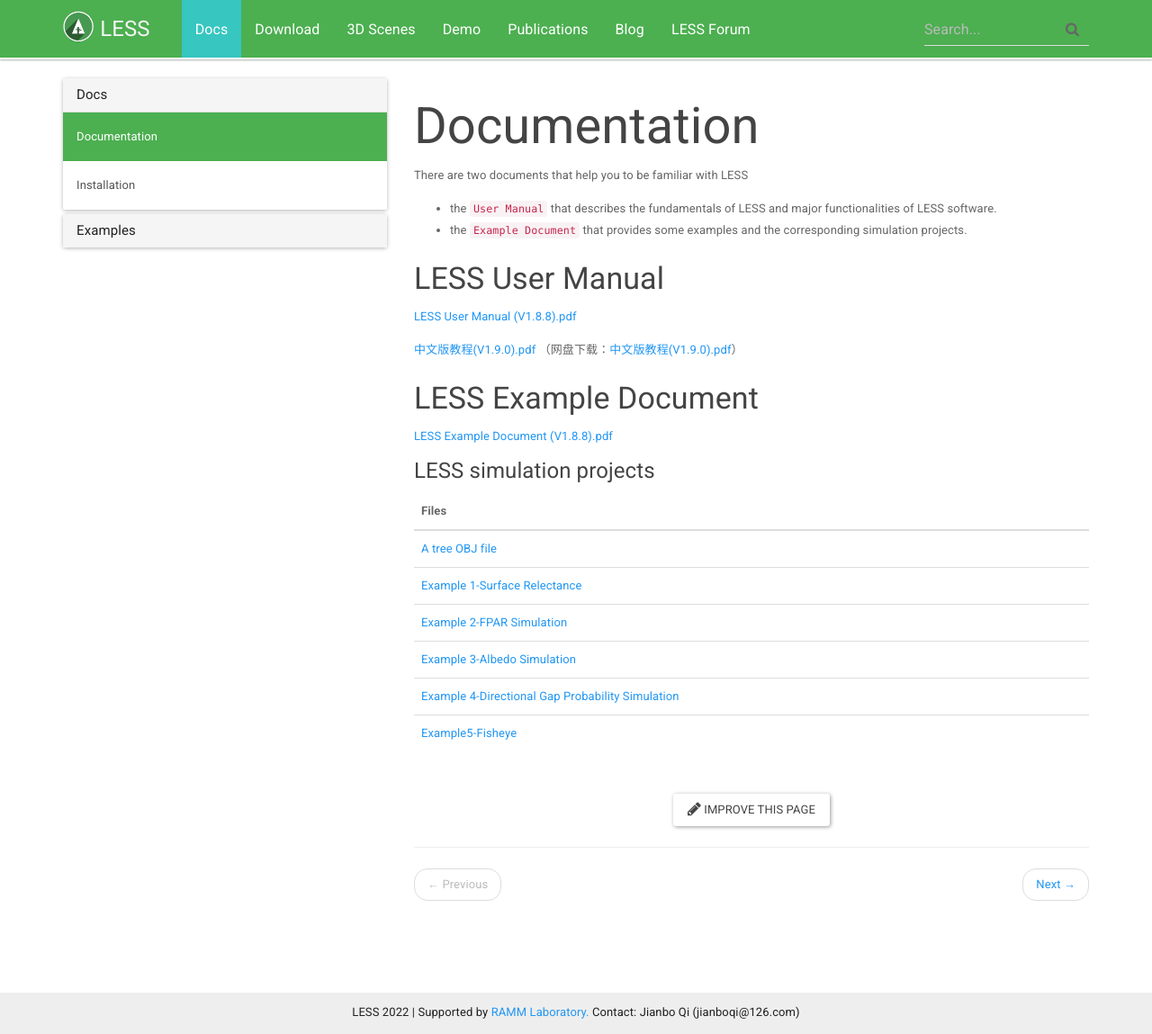
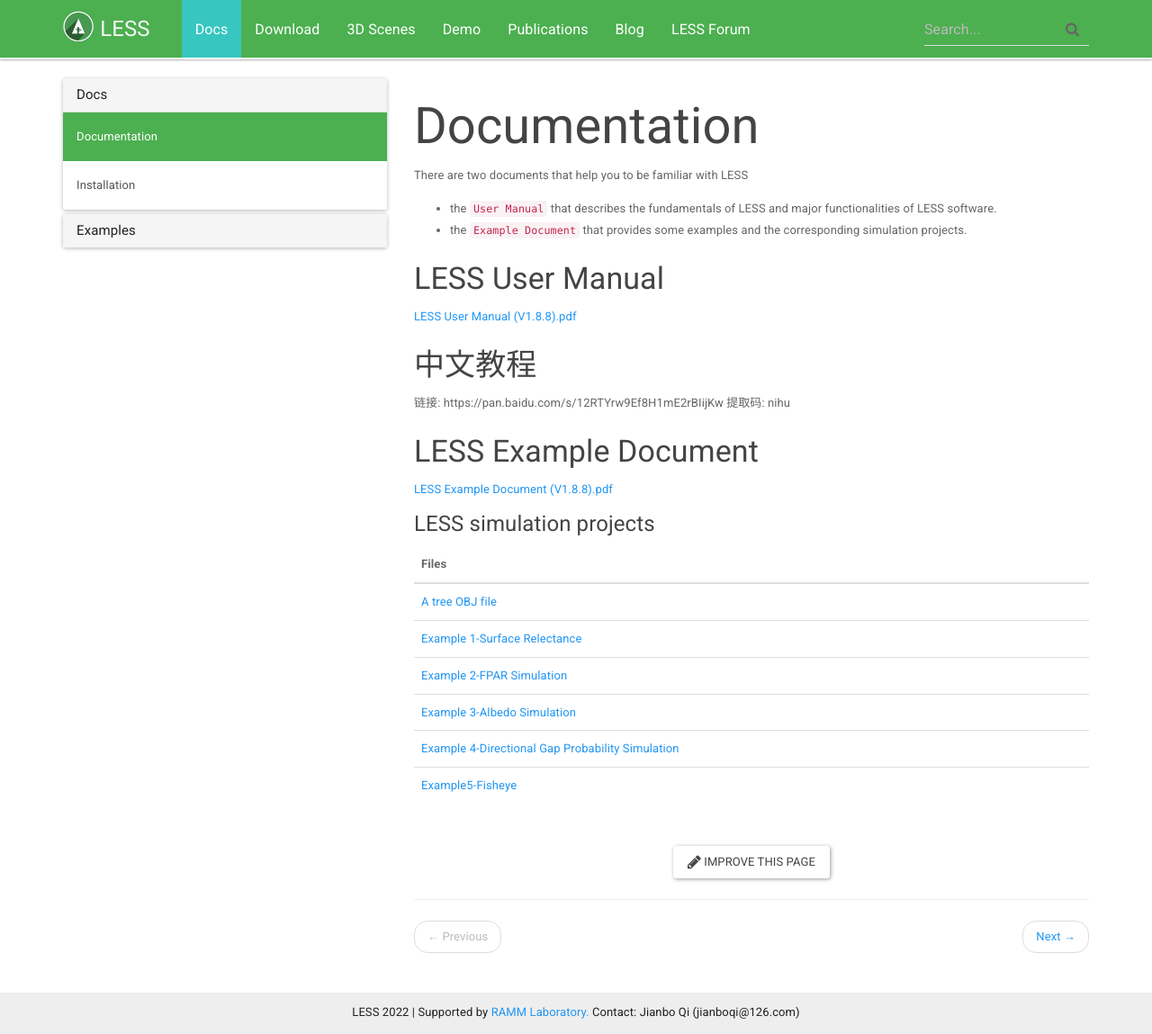
Before and after one commit to jianboqi/jianboqi.github.io, a Jekyll site: the page built from _docs/documentation.md, in a window 1280 px wide and 1149 px high. Shown: the whole window at 90% size. Built offline with Jekyll 4.4.1, drawn with Linux system fonts in a browser that asks for light colours; nearby versions of some CDN libraries.

Commit message:
Update documentation.md

```diff
--- a/_docs/documentation.md
+++ b/_docs/documentation.md
@@ -13,7 +13,9 @@
 ### LESS User Manual
 [LESS User Manual (V1.8.8).pdf](http://lessrt.org/Attachments/LESS_User_Manual_1.8.8.pdf)
 
-[中文版教程(V1.9.0).pdf](http://lessrt.org/Attachments/三维辐射传输模型LESS原理与实践简明教程.pdf)  （网盘下载：[中文版教程(V1.9.0).pdf](https://jimbohome.synology.me:5001/d/f/563018992850085667)）
+### 中文教程
+
+链接: https://pan.baidu.com/s/12RTYrw9Ef8H1mE2rBIijKw 提取码: nihu
 
 ### LESS Example Document
 
```
